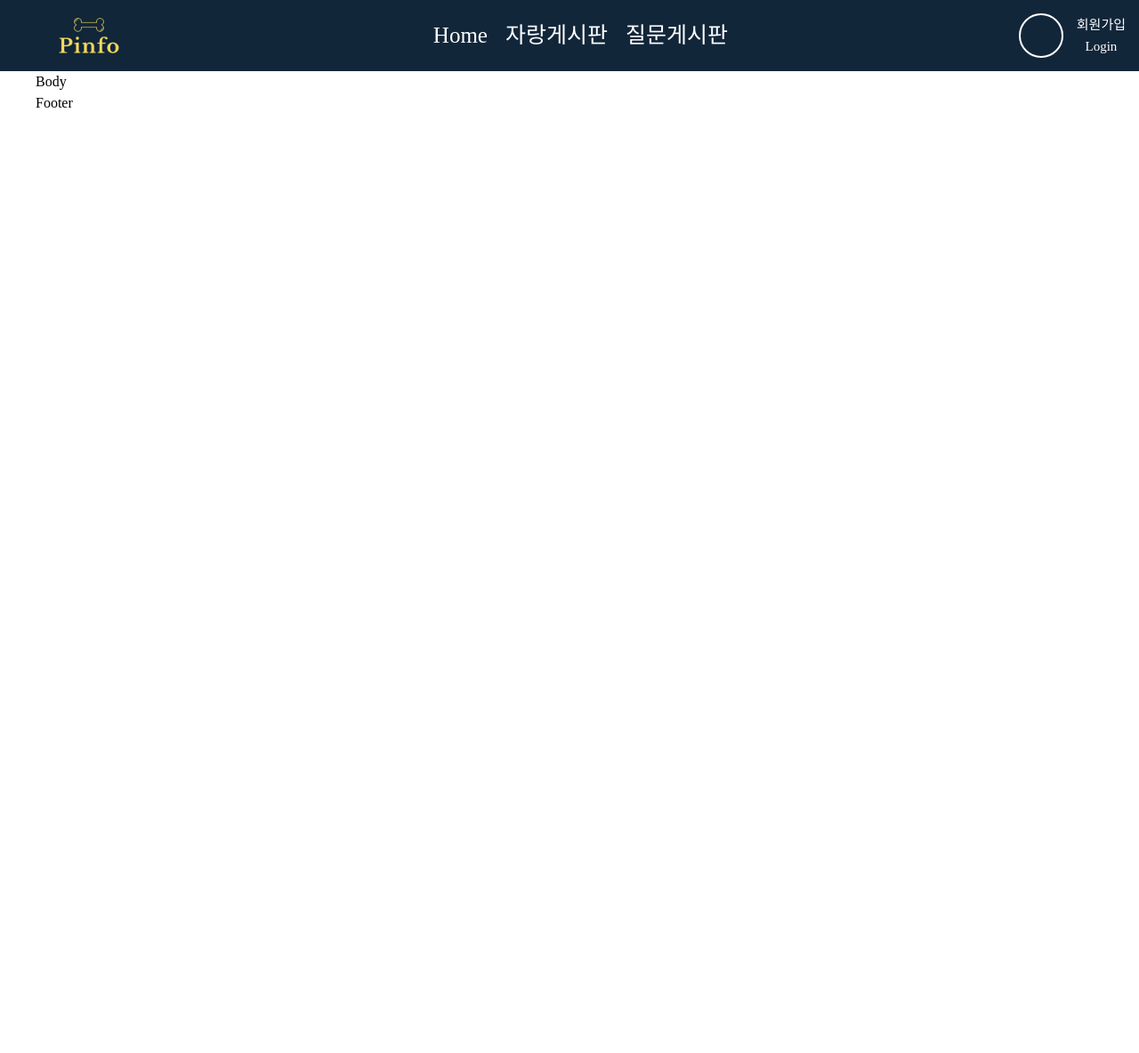
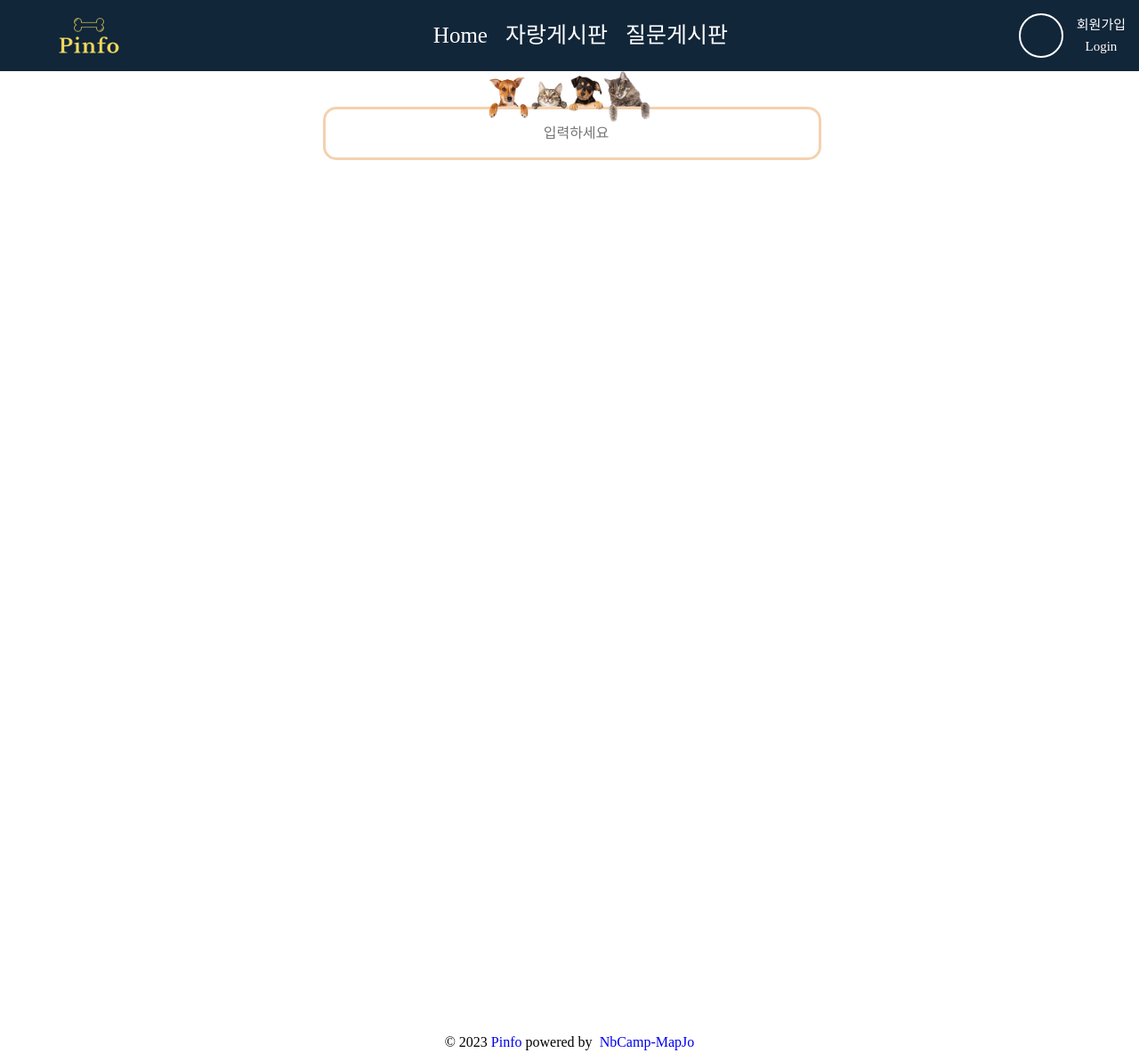
Before and after one commit to DHyeonJ/React_NewsFeed, a React (Create React App) app: page / in a window 1280 px wide. Shown: the whole page at 89% size. Before the commit the page ends 1160 px from the top, so only its background shows below. Built offline with nearby package versions, Linux system fonts and the light colour scheme.

Commit message:
feat : 각 페이지에 footer연결, footer Link연결,

```diff
--- a/src/components/Board/Boast/Boast.jsx
+++ b/src/components/Board/Boast/Boast.jsx
@@ -1,10 +1,13 @@
 import React from 'react';
 import Header from '../../Main/Header/Header';
+import Footer from '../../Main/Footer/Footer';
+
 function Boast() {
   return (
     <>
       <Header />
       <div>Boast</div>
+      <Footer />
     </>
   );
 }
--- a/src/components/Board/QnA/Qna.jsx
+++ b/src/components/Board/QnA/Qna.jsx
@@ -1,11 +1,13 @@
 import React from 'react';
 import Header from '../../Main/Header/Header';
+import Footer from '../../Main/Footer/Footer';
 
 function Qna() {
   return (
     <>
       <Header />
       <div>Qna</div>
+      <Footer />
     </>
   );
 }
--- a/src/components/Main/Body/Body.jsx
+++ b/src/components/Main/Body/Body.jsx
@@ -1,7 +1,50 @@
 import React from 'react';
+import { styled } from 'styled-components';
+import InputImgSrc from '../../../assets/pet.png';
 
 function Body() {
-  return <div>Body</div>;
+  return (
+    <BArea>
+      <Search>
+        <Input src={InputImgSrc}></Input>
+        <Keyword type="text" placeholder="입력하세요"></Keyword>
+      </Search>
+    </BArea>
+  );
 }
 
 export default Body;
+
+const BArea = styled.div`
+  width: 100%;
+  height: 100%;
+  display: flex;
+`;
+
+const Search = styled.div`
+  width: 100%;
+  height: 100%;
+  display: flex;
+  justify-content: center;
+  position: relative;
+`;
+
+const Input = styled.img`
+  width: 182px;
+  height: 58px;
+  display: flex;
+  justify-content: center;
+  align-items: center;
+  position: absolute;
+`;
+
+const Keyword = styled.input`
+  border: 3px solid#f4d1ae;
+  border-radius: 15px;
+  width: 560px;
+  height: 60px;
+  margin-top: 40px;
+  margin-left: 5px;
+  padding-left: 10px;
+  text-align: center;
+`;
--- a/src/components/Main/Footer/Footer.jsx
+++ b/src/components/Main/Footer/Footer.jsx
@@ -1,7 +1,22 @@
 import React from 'react';
+import { styled } from 'styled-components';
+import { Link } from 'react-router-dom';
 
 function Footer() {
-  return <div>Footer</div>;
+  return (
+    <>
+      <FInfo>
+        © 2023 <Link to="/">Pinfo</Link> powered by &nbsp;
+        <Link target="_blank" to="https://github.com/DHyeonJ/React_NewsFeed">
+          NbCamp-MapJo
+        </Link>
+      </FInfo>
+    </>
+  );
 }
 
 export default Footer;
+
+const FInfo = styled.div`
+  text-align: center;
+`;
```
Also changed, not shown: src/assets/pet.png (added).
